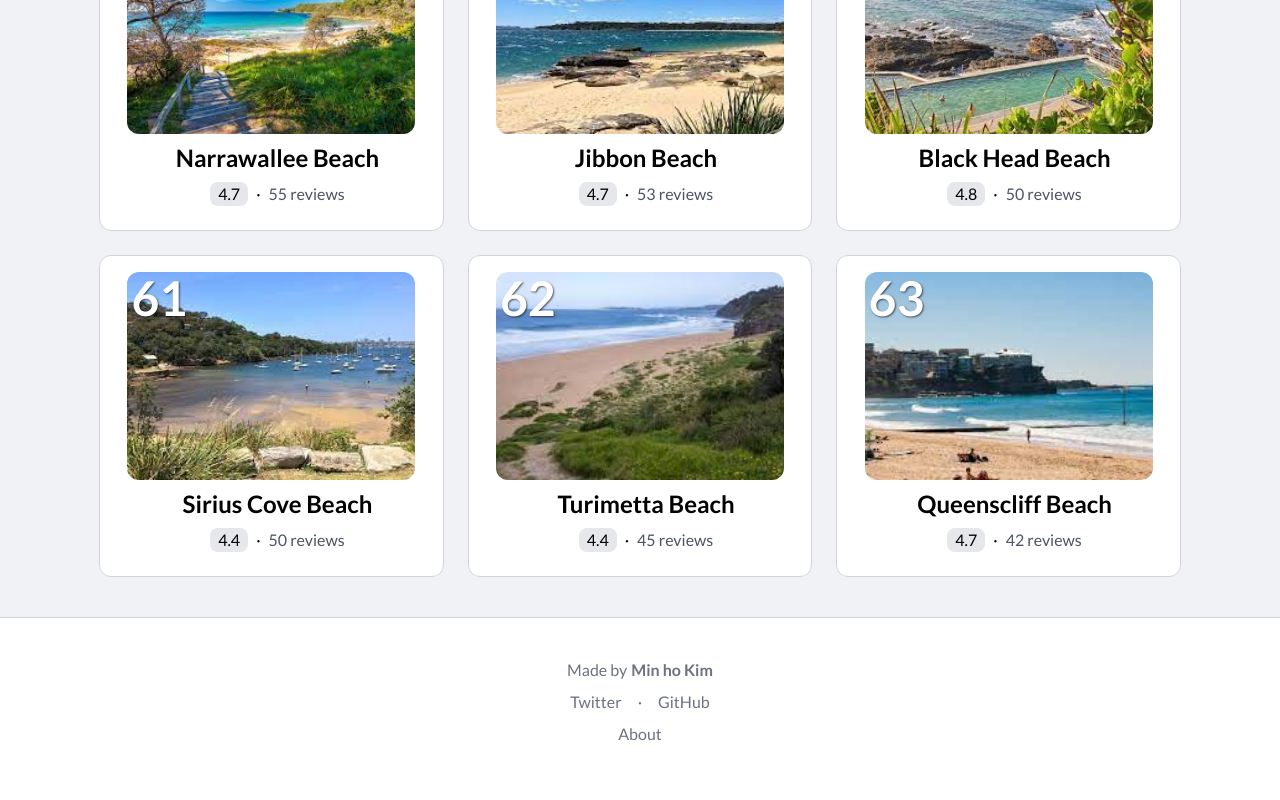
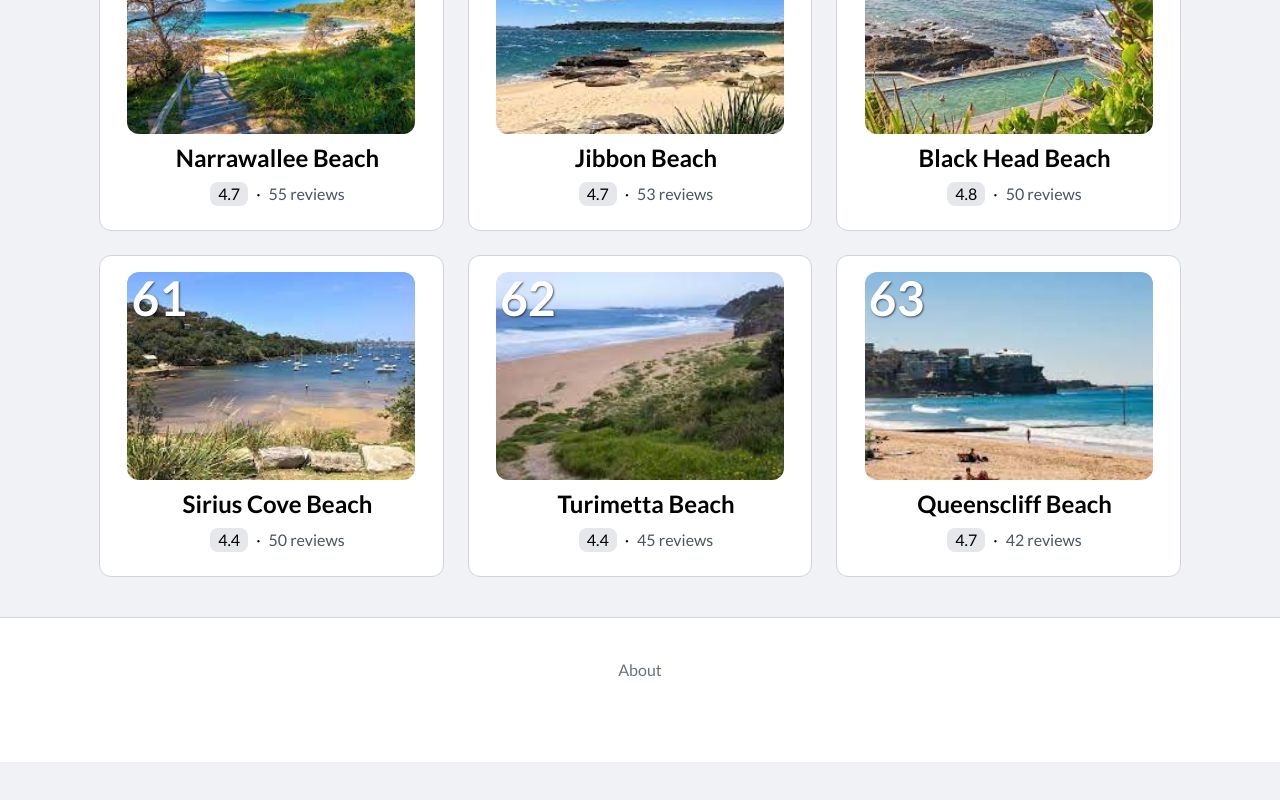
Before and after one commit to minho42/beach, a Next.js app in the folder frontend/: page / in a window 1280 px wide. Shown: the part 6858-7658 px from the top of the page. After the commit the page ends 7620 px from the top, so only its background shows below. Built offline with nearby package versions, Linux system fonts and the light colour scheme.

Commit message:
simplify footer

```diff
--- a/frontend/components/Footer.js
+++ b/frontend/components/Footer.js
@@ -1,47 +1,11 @@
-import Link from "next/link";
+import Link from "next/link"
 
 export function Footer() {
   return (
     <footer className="flex flex-col items-center w-full bg-white text-gray-500 text-base border-t border-gray-300 px-3 sm:px-6 pt-10 pb-20 mt-10 space-y-2">
-      <div className="text-center">
-        Made by
-        <a
-          className="font-semibold hover:underline hover:underline-offset-1 ml-1"
-          href="https://minho42.com"
-          target="_blank"
-          rel="noopener noreferrer"
-        >
-          Min ho Kim
-        </a>
-      </div>
-
-      <div className="flex space-x-4">
-        <div className="flex justify-center text-center">
-          <a
-            className="hover:underline hover:underline-offset-1"
-            href="https://twitter.com/minho42_"
-            target="_blank"
-            rel="noopener noreferrer"
-          >
-            Twitter
-          </a>
-        </div>
-        <div>·</div>
-        <div className="flex justify-center text-center">
-          <a
-            className="hover:underline hover:underline-offset-1"
-            href="https://github.com/minho42/beach"
-            target="_blank"
-            rel="noopener noreferrer"
-          >
-            GitHub
-          </a>
-        </div>
-      </div>
-
       <div className="hover:underline hover:underline-offset-1">
         <Link href="/about">About</Link>
       </div>
     </footer>
-  );
+  )
 }
```
